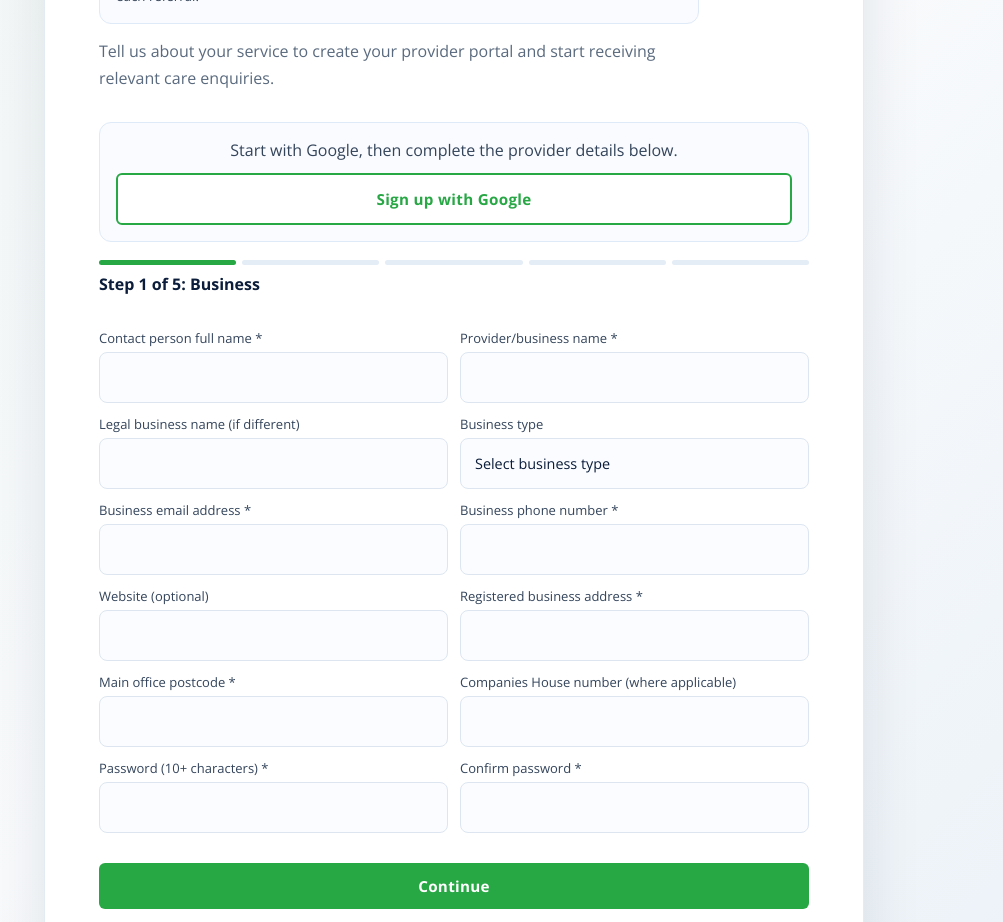
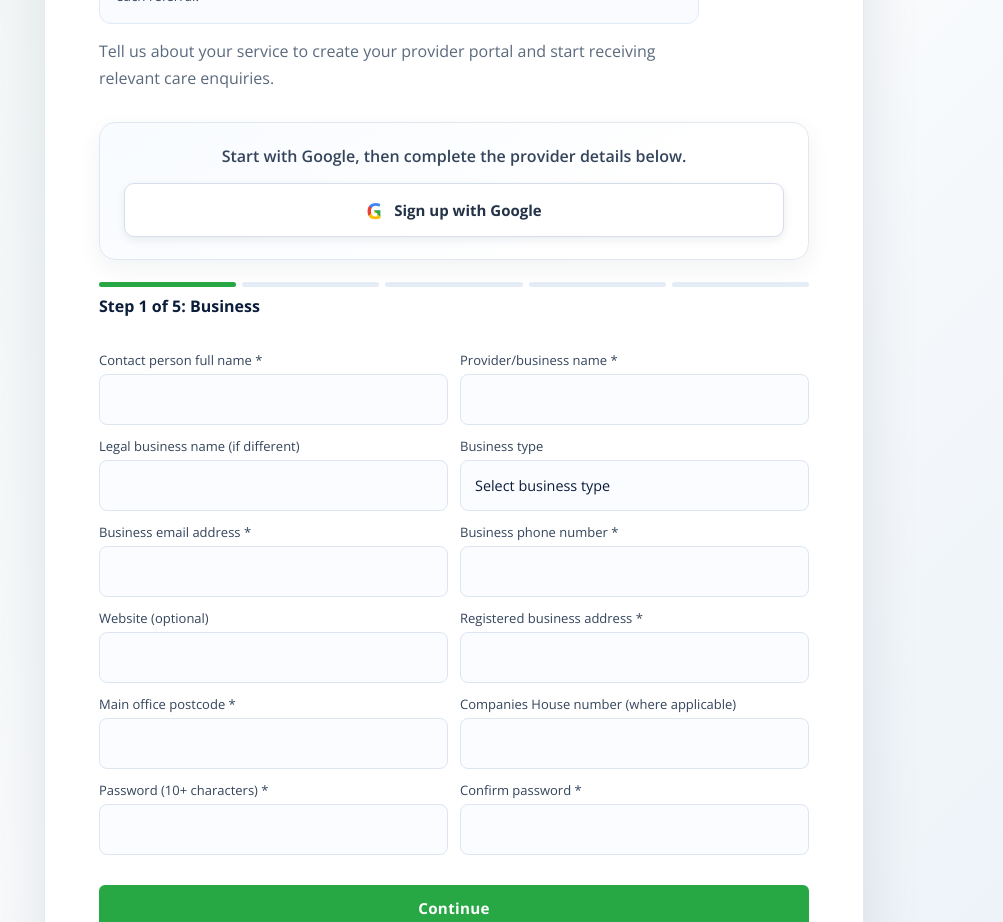
Before and after one commit to crestedweb/3cs, a React (Vite) app: page /provider/register in a window 1280 px wide. Shown: the part 780-1702 px from the top of the page, without its empty margins (186-1189 px from the left). Built offline with nearby package versions, Linux system fonts and the light colour scheme.

Commit message:
the authentification for 3cs99

```diff
--- a/src/components/ProviderSignupPage.jsx
+++ b/src/components/ProviderSignupPage.jsx
@@ -63,9 +63,10 @@ export default function ProviderSignupPage({ onBack, onLogin, setProviderSession
             </div>
             <p>Tell us about your service to create your provider portal and start receiving relevant care enquiries.</p>
           </div>
-          <div style={{ margin: '18px 0', padding: 16, border: '1px solid #dfeaf8', borderRadius: 12, background: '#f9fbff', textAlign: 'center' }}>
-            <p style={{ margin: '0 0 12px', color: '#34445a' }}>Start with Google, then complete the provider details below.</p>
-            <button className="btn btn-ghost-green" type="button" onClick={startGoogleSignup} disabled={googleLoading} style={{ width: '100%', background: '#fff' }}>
+          <div style={{ margin: '22px 0', padding: '22px 24px', border: '1px solid #e1e8f0', borderRadius: 16, background: 'linear-gradient(145deg, #f8fbff 0%, #fff 75%)', boxShadow: '0 8px 24px rgba(11,29,58,.06)', textAlign: 'center' }}>
+            <p style={{ margin: '0 0 16px', color: '#34445a', fontWeight: 600 }}>Start with Google, then complete the provider details below.</p>
+            <button className="provider-google-signup-button" type="button" onClick={startGoogleSignup} disabled={googleLoading} style={{ width: '100%', minHeight: 54, display: 'flex', justifyContent: 'center', alignItems: 'center', gap: 12, padding: '12px 18px', border: '1px solid #d5deea', borderRadius: 10, background: '#fff', color: '#243247', boxShadow: '0 3px 10px rgba(11,29,58,.08)', fontSize: 15, fontWeight: 700, cursor: googleLoading ? 'wait' : 'pointer', transition: 'box-shadow .2s ease, transform .2s ease' }}>
+              <span aria-hidden="true" style={{ fontSize: 22, lineHeight: 1, fontWeight: 800, background: 'conic-gradient(from -45deg, #4285F4 0 25%, #34A853 25% 50%, #FBBC05 50% 75%, #EA4335 75% 100%)', backgroundClip: 'text', WebkitBackgroundClip: 'text', color: 'transparent' }}>G</span>
               {googleLoading ? 'Connecting to Google…' : 'Sign up with Google'}
             </button>
             {googleError && <p role="alert" style={{ color: '#b42318', margin: '10px 0 0' }}>{googleError}</p>}
```
